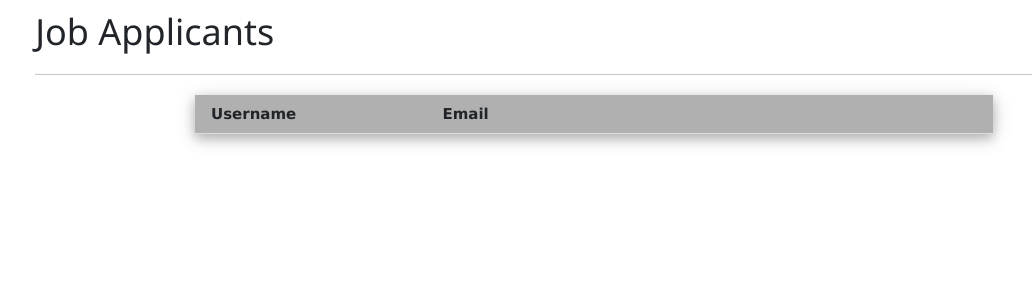
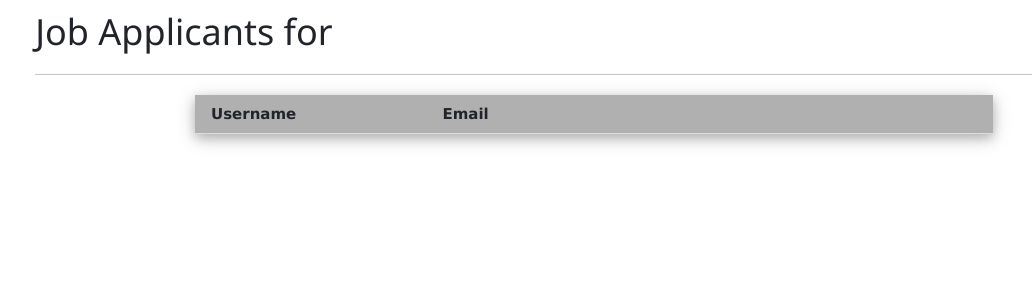
Before and after one commit to 2020ayao/CareerFairDB, a PHP site: page /jobapplicants.php in a window 1280 px wide. Shown: the part 53-353 px from the top of the page, without its empty margins (46-1078 px from the left). Run offline with PHP 8.4, Linux system fonts and the light colour scheme; a user stored in the database is signed in; data that the repository does not hold is empty; a stand-in replaces the project's code that opens the database connection.

Commit message:
dynamically display Job applicants for title of job

```diff
--- a/jobapplicants.php
+++ b/jobapplicants.php
@@ -46,7 +46,7 @@ $applicants = getJobApplicants($jobID);
 <body>
     <?php include("header.php"); ?>
     <div class="container">
-    <h1>Job Applicants</h1>
+    <h1>Job Applicants for <?php echo $job['title']; ?></h1>
 
     <hr />
     <div class="row justify-content-center">
```
